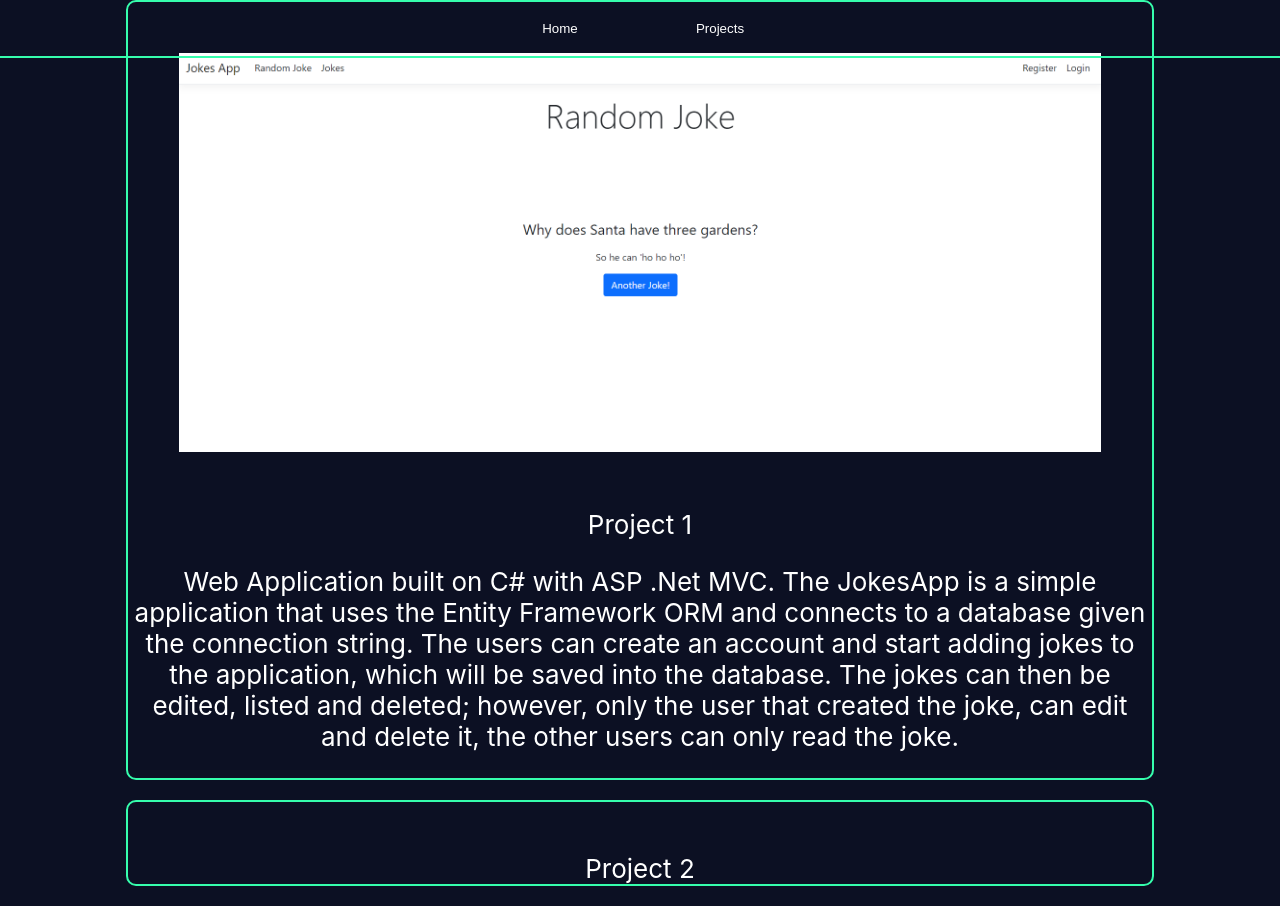
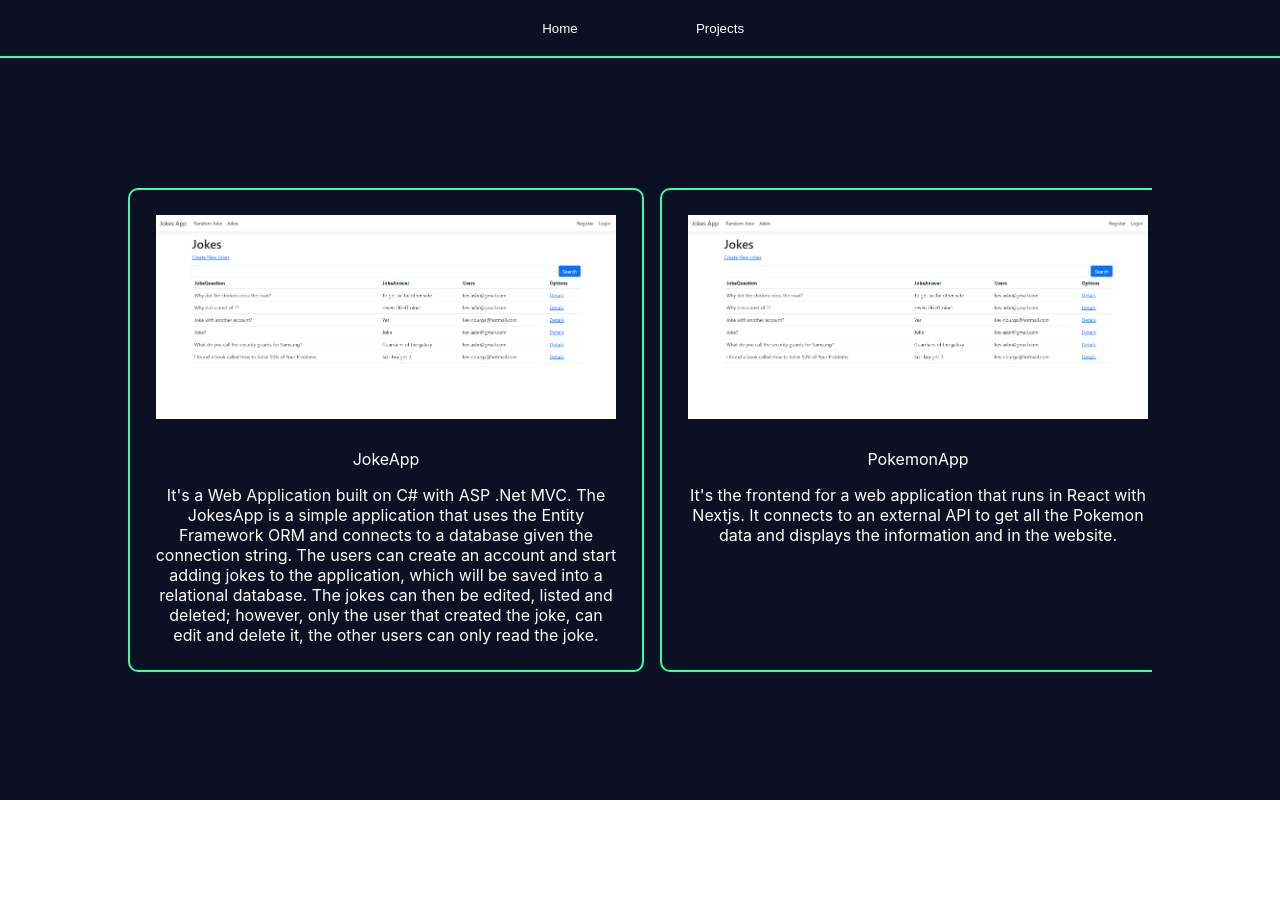
Before and after one commit to kasbr97/kasbr97.github.io, a React (Create React App) app: page /projects in a window 1280 px wide. After the commit the page ends 800 px from the top, so only its background shows below. Built offline with nearby package versions, Linux system fonts and the light colour scheme.

Commit message:
Added a scrollable div in Projects

```diff
--- a/src/projects/Projects.js
+++ b/src/projects/Projects.js
@@ -3,27 +3,49 @@
 function Projects() {
     return (
         <>
-            <div className="App-header">
-
+            <div className="container-projects">
+                <div className="cards-parent">
+                    <div className="cards-display">
                         <div className="project-card">
                             <div className="image-section">
-                        <img src="./img-projects/jokeApp.png" width={"100%"}/>
+                                <img alt="Project" src="./img-projects/jokesapp.png" width={"100%"}/>
                             </div>
                             <div className="card-body">
-                        <p>Project 1</p>
-                        <p>Web Application built on C# with ASP .Net MVC. The JokesApp is a simple
+                                <p>JokeApp</p>
+                                <p>It's a Web Application built on C# with ASP .Net MVC. The JokesApp is a simple
                                     application that uses the Entity Framework ORM and connects to a database
                                     given the connection string. The users can create an account and start adding
-                            jokes to the application, which will be saved into the database. The jokes can
+                                    jokes to the application, which will be saved into a relational database. The jokes can
                                     then be edited, listed and deleted; however, only the user that created the
                                     joke, can edit and delete it, the other users can only read the joke.</p>
                             </div>
                         </div>
                         <div className="project-card">
                             <div className="image-section">
+                                <img alt="Project" src="./img-projects/jokesapp.png" width={"100%"}/>
+                            </div>
+                            <div className="card-body">
+                                <p>PokemonApp</p>
+                                <p>It's the frontend for a web application that runs in React with Nextjs.
+                                    It connects to an external API to get all the Pokemon data and displays
+                                    the information and in the website.
+                                </p>
+                            </div>
+                        </div>
+                        <div className="project-card">
+                            <div className="image-section">
+                                <img alt="Project" src="./img-projects/jokesapp.png" width={"100%"}/>
+                            </div>
+                            <div className="card-body">
+                                <p>JokeApp</p>
+                                <p>It's a Web Application built on C# with ASP .Net MVC. The JokesApp is a simple
+                                    application that uses the Entity Framework ORM and connects to a database
+                                    given the connection string. The users can create an account and start adding
+                                    jokes to the application, which will be saved into a relational database.</p>
+                            </div>
+                        </div>
+                    </div>
 
-                    </div>
-                    Project 2
                 </div>
             </div>
         </>
--- a/src/projects/projects.css
+++ b/src/projects/projects.css
@@ -1,15 +1,45 @@
+.container-projects {
+    background-color: #0c1023;
+    min-height: 100vh;
+    display: flex;
+    flex-direction: column;
+    align-items: center;
+    justify-content: center;
+    color: white;
+    overflow: hidden;
+}
+
+.cards-parent {
+    box-sizing: border-box;
+    display: flex;
+    width: 80vw;
+    overflow-x: scroll;
+
+}
+.cards-display {
+    box-sizing: border-box;
+    margin-top: 10vh;
+    display: flex;
+    flex-direction: row;
+    gap: 16px;
+    max-width: max-content;
+}
 
 .project-card {
-    width: 80vw;
+    width: 40vw;
     border: 2px solid #36FEAD;
     border-radius: 10px;
     margin-bottom: 20px;
-
 }
 
 .image-section {
     border-radius: 50%;
     height: auto;
-    width: 90%;
+    width: auto;
     margin: 5%;
 }
+
+.card-body {
+    font-size: 16px;
+    margin: 0% 5% 5% 5%;
+}
```
Also changed, not shown: public/img-projects/jokeApp.png (deleted), public/img-projects/jokesapp.png (added). Lines whose indentation alone changed are shown as unchanged.
